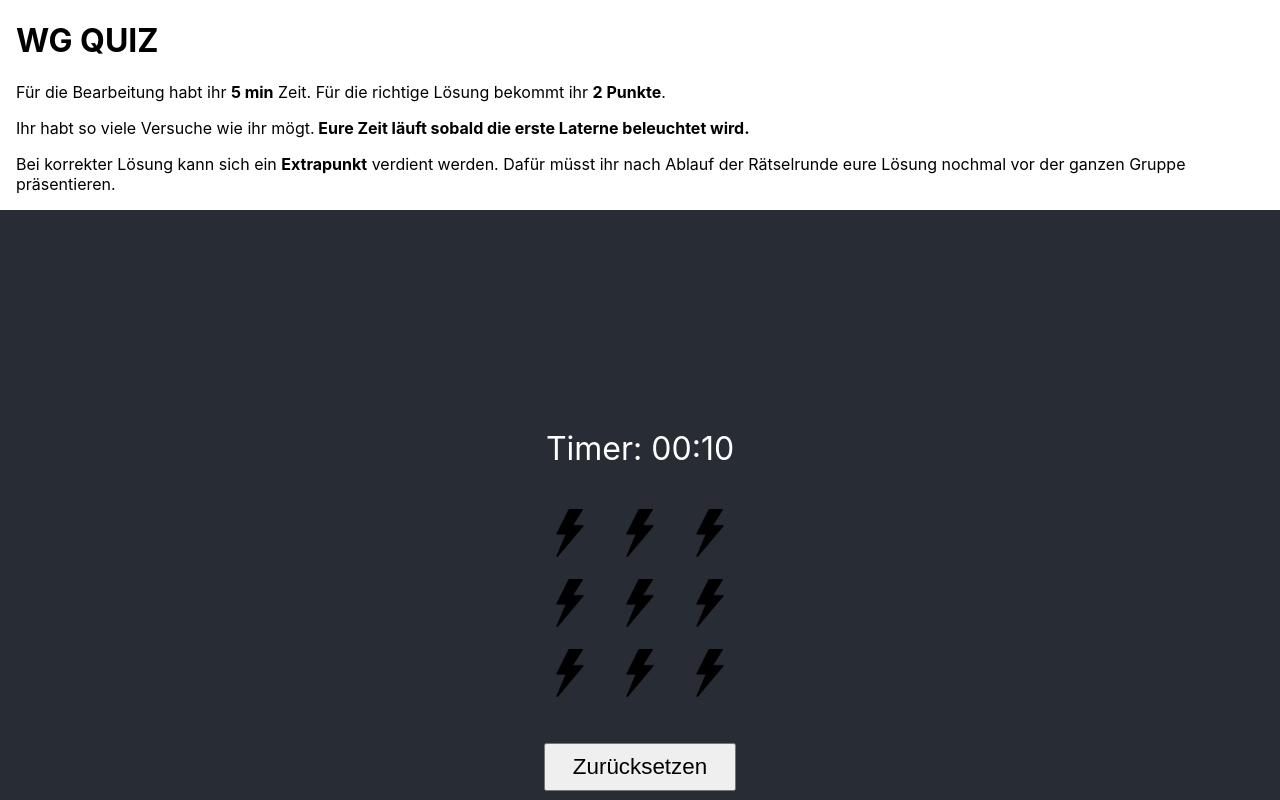
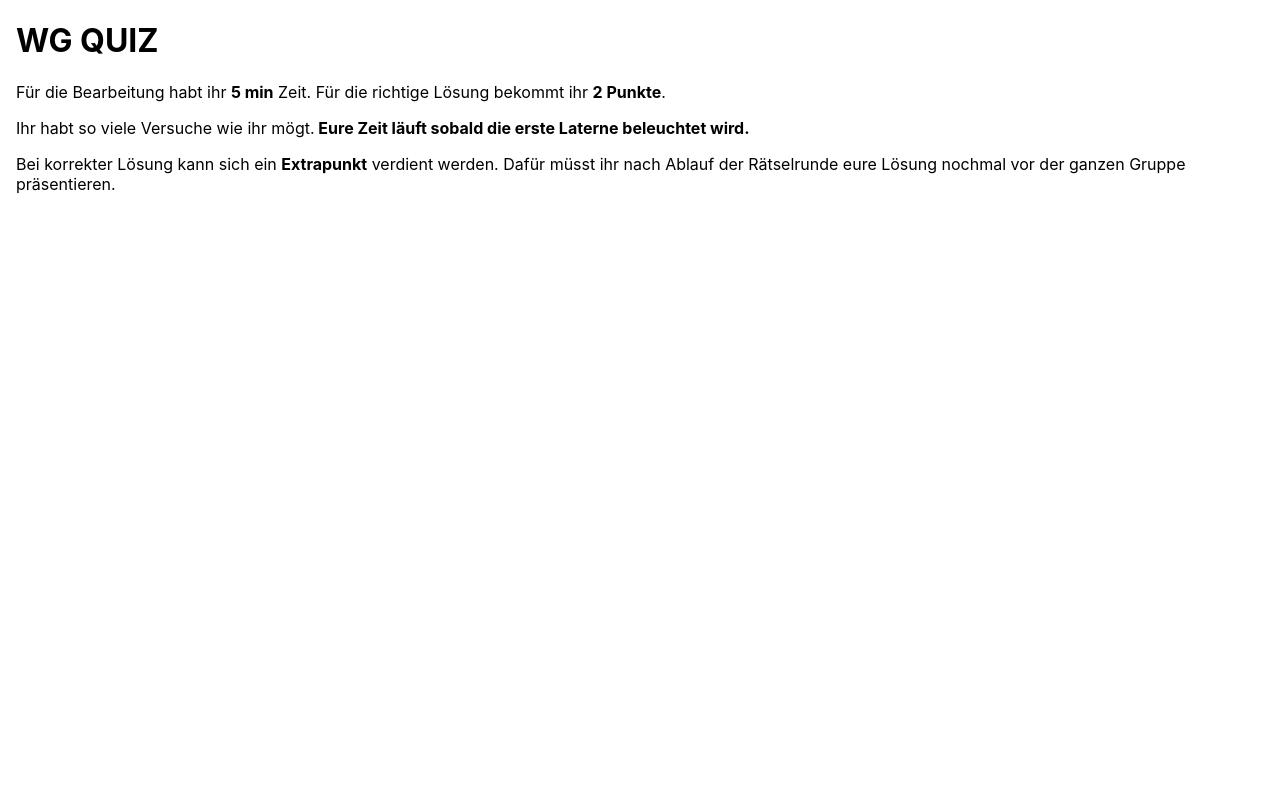
Before and after one commit to zumpious1/pubquiz_9_lamps, a React (Create React App) app in the folder nine_lamps/: page / in a window 1280 px wide. Shown: the top 800 px of the page. Built offline with nearby package versions, Linux system fonts and the light colour scheme.

Commit message:
Refactore style and let cookie expire

```diff
--- a/nine_lamps/src/App.css
+++ b/nine_lamps/src/App.css
@@ -1,6 +1,7 @@
 .header {
     padding-left: 1rem;
     padding-right: 1rem;
+    height: 100vh;
 }
 
 .bold {
@@ -28,7 +29,7 @@
 }
 
 .row button {
-    margin: 0.2rem;
+    margin: 0.6rem;
     height: 4rem;
     width: 4rem;
     font-size: 1.2rem;
@@ -52,12 +53,12 @@
 
 .reset button{
     height: 3rem;
-    width: 12rem;
-    font-size: 1.4rem;
+    width: 14rem;
+    font-size: 1.8rem;
 
 }
 
 .timer {
     padding-bottom: 2rem;
-    font-size: 2rem;
+    font-size: 2.5rem;
 }
--- a/nine_lamps/src/components/Nine_lamps.jsx
+++ b/nine_lamps/src/components/Nine_lamps.jsx
@@ -59,7 +59,7 @@
         if (startStopTimer) {
             if (counter < 1) {
                 setProblemCouldntBeSolved(true);
-                setCookie('puzzle-solved', 'failure-'+lampsState.toString(), {path: '/'})
+                setCookie('puzzle-solved', 'failure-'+lampsState.toString(), {path: '/', maxAge: 2000})
             }
 
             const timer =
@@ -77,7 +77,7 @@
             setProblemSolved(true);
 
             //Save time here
-            setCookie('puzzle-solved', 'success-'+(counter), {path: '/'})
+            setCookie('puzzle-solved', 'success-'+(counter), {path: '/', maxAge: 2000})
         }
     }, [lampsState]);
 
```
